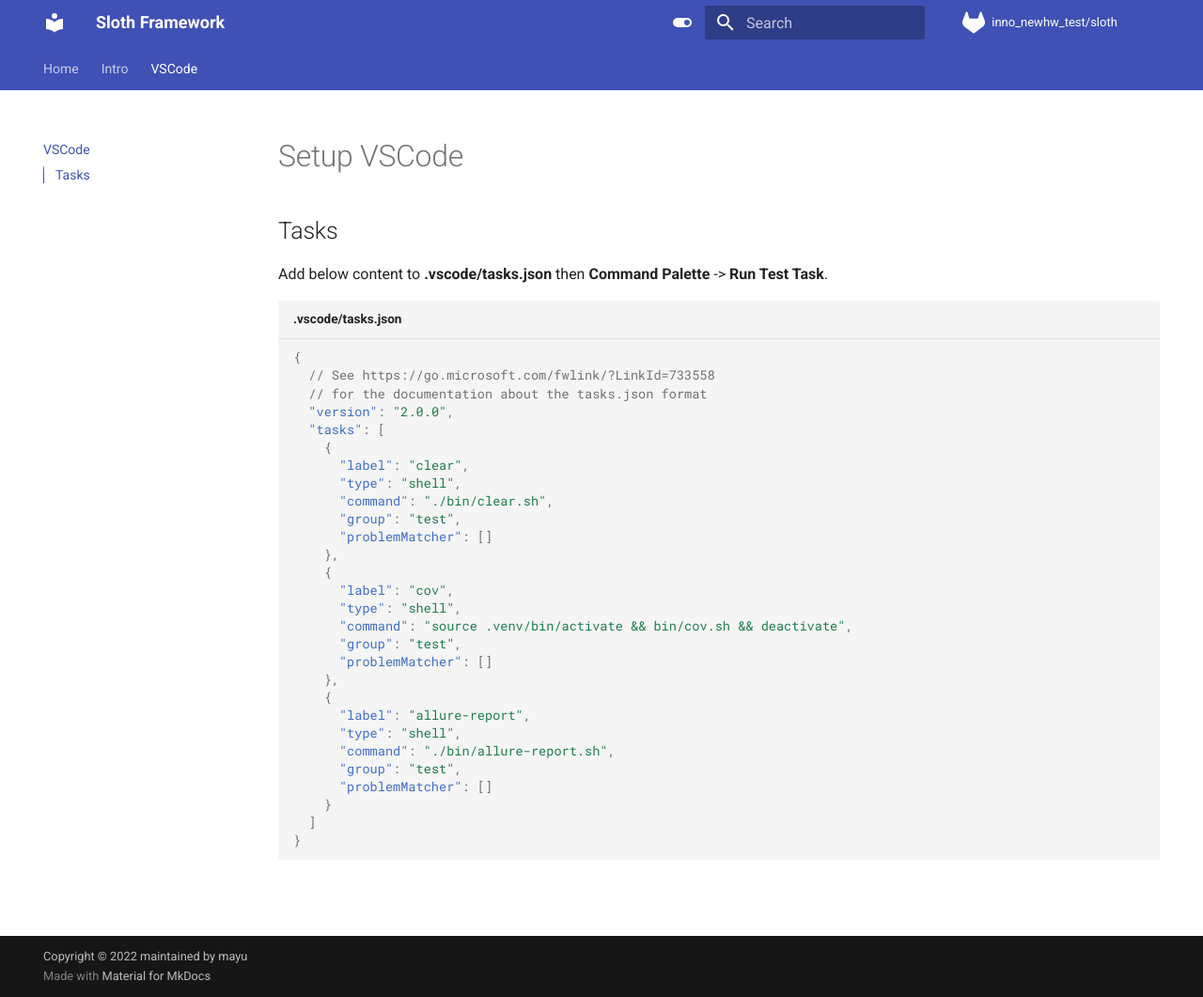
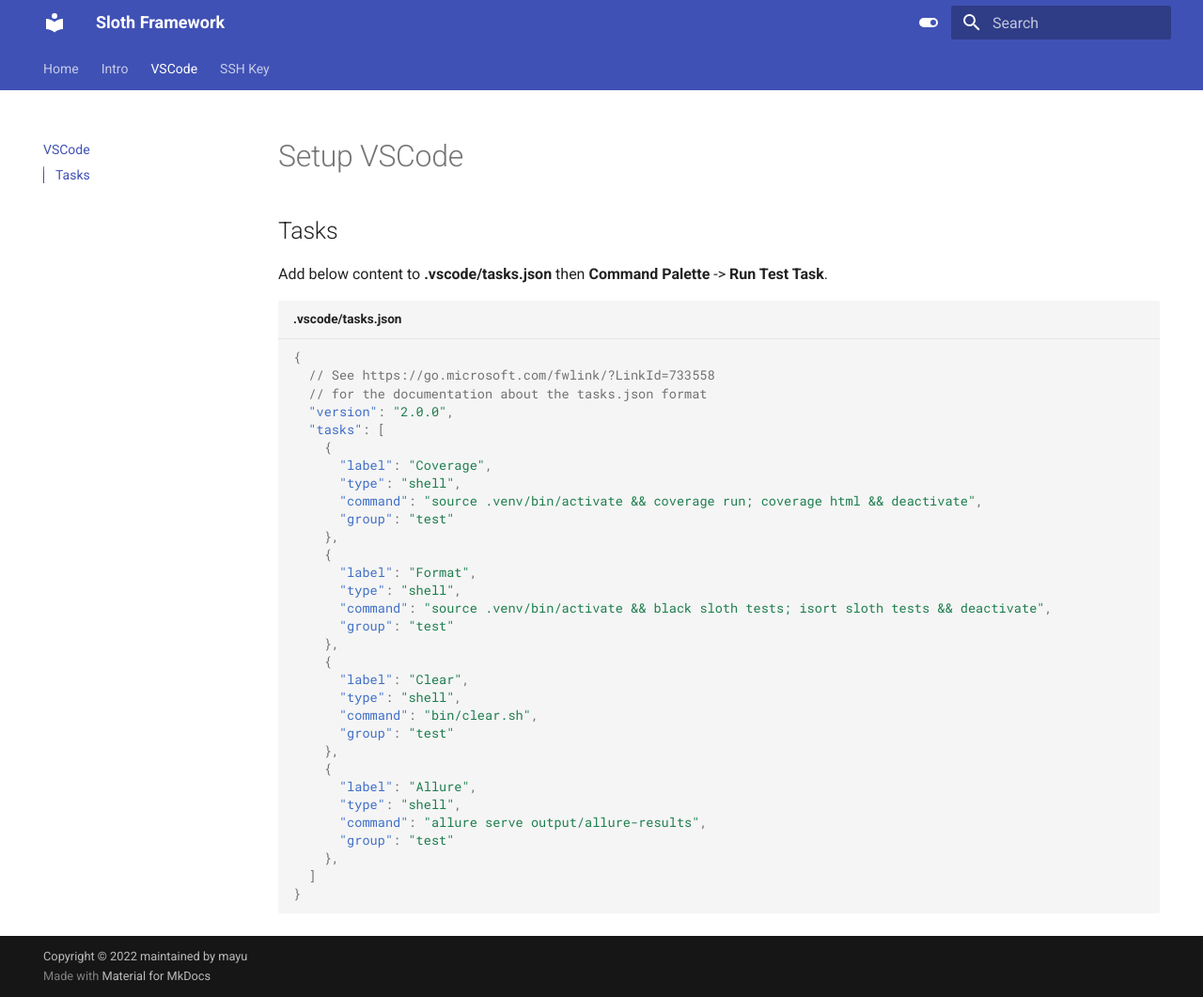
Before and after one commit to ice7mayu/sloth-doc, an MkDocs documentation site: the page built from docs/vscode.md, in a window 1280 px wide and 1061 px high. Shown: the whole window at 94% size. Built offline with MkDocs 1.6.1 and Material for MkDocs 9.7.7, drawn with Linux system fonts in a browser that asks for light colours.

Commit message:
Update doc & add deply script

````diff
--- a/docs/vscode.md
+++ b/docs/vscode.md
@@ -11,26 +11,29 @@
   "version": "2.0.0",
   "tasks": [
     {
-      "label": "clear",
+      "label": "Coverage",
       "type": "shell",
-      "command": "./bin/clear.sh",
-      "group": "test",
-      "problemMatcher": []
+      "command": "source .venv/bin/activate && coverage run; coverage html && deactivate",
+      "group": "test"
     },
     {
-      "label": "cov",
+      "label": "Format",
       "type": "shell",
-      "command": "source .venv/bin/activate && bin/cov.sh && deactivate",
-      "group": "test",
-      "problemMatcher": []
+      "command": "source .venv/bin/activate && black sloth tests; isort sloth tests && deactivate",
+      "group": "test"
     },
     {
-      "label": "allure-report",
+      "label": "Clear",
       "type": "shell",
-      "command": "./bin/allure-report.sh",
-      "group": "test",
-      "problemMatcher": []
-    }
+      "command": "bin/clear.sh",
+      "group": "test"
+    },
+    {
+      "label": "Allure",
+      "type": "shell",
+      "command": "allure serve output/allure-results",
+      "group": "test"
+    },
   ]
 }
 ```
--- a/mkdocs.yml
+++ b/mkdocs.yml
@@ -1,7 +1,8 @@
 site_name: Sloth Framework
+site_dir: public
+site_url: http://mayu08.gitpages.zuoyebang.cc/sloth-doc
+
 copyright: Copyright &copy; 2022 maintained by mayu
-repo_url: https://git.zuoyebang.cc/inno_newhw_test/sloth
-repo_name: inno_newhw_test/sloth
 
 # The material theme settings
 theme:
@@ -49,3 +50,4 @@
   - Home: index.md
   - Intro: intro/intro.md
   - VSCode: vscode.md
+  - SSH Key: ssh-key.md
````
Also changed, not shown: docs/ssh-key.md (added, +28 -0 lines), 2 other files.
